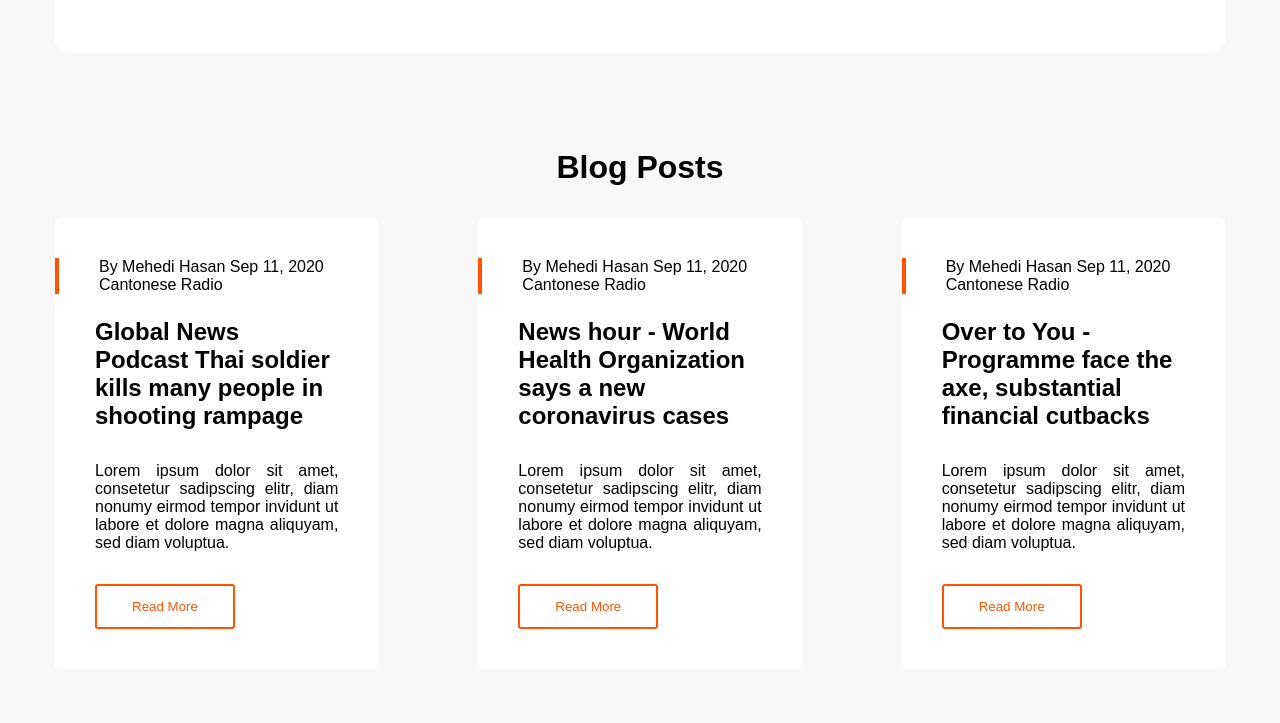
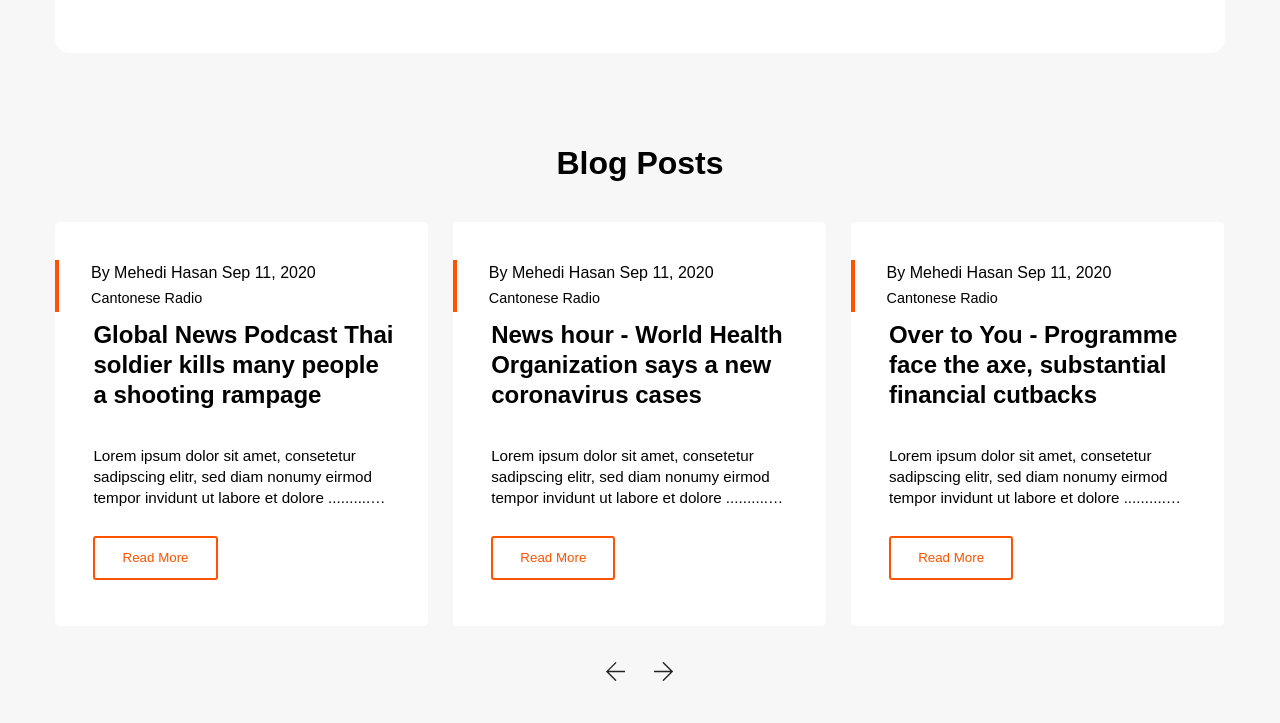
Before and after one commit to singhabhay188-josh/Ui-Assignment, a website: page index.html in a window 1280 px wide. Shown: the part 1082-1805 px from the top of the page. Drawn offline with Linux system fonts and the light colour scheme.

Commit message:
blog-post-box pixel perfected

```diff
--- a/index.html
+++ b/index.html
@@ -137,17 +137,17 @@
             <div class="blog-post-box__item">
               <div class="blog-post-box__author">
                 <p>By Mehedi Hasan Sep 11, 2020</p>
-                <p>Cantonese Radio</p>
+                <p class="blog-post-box__author__subname">Cantonese Radio</p>
               </div>
 
               <div class="blog-post-box__content">
                 <h2>
-                  Global News Podcast Thai soldier kills many people in shooting
+                  Global News Podcast Thai soldier kills many people <br/> a shooting
                   rampage
                 </h2>
                 <p>
-                  Lorem ipsum dolor sit amet, consetetur sadipscing elitr, diam
-                  nonumy eirmod tempor invidunt ut labore et dolore magna
+                  Lorem ipsum dolor sit amet, consetetur sadipscing elitr, sed diam
+                  nonumy eirmod tempor invidunt ut labore et dolore ..........
                   aliquyam, sed diam voluptua.
                 </p>
                 <button class="btn btn--secondary">Read More</button>
@@ -157,7 +157,7 @@
             <div class="blog-post-box__item">
               <div class="blog-post-box__author">
                 <p>By Mehedi Hasan Sep 11, 2020</p>
-                <p>Cantonese Radio</p>
+                <p class="blog-post-box__author__subname">Cantonese Radio</p>
               </div>
 
               <div class="blog-post-box__content">
@@ -166,8 +166,8 @@
                   cases
                 </h2>
                 <p>
-                  Lorem ipsum dolor sit amet, consetetur sadipscing elitr, diam
-                  nonumy eirmod tempor invidunt ut labore et dolore magna
+                  Lorem ipsum dolor sit amet, consetetur sadipscing elitr, sed diam
+                  nonumy eirmod tempor invidunt ut labore et dolore ..........
                   aliquyam, sed diam voluptua.
                 </p>
                 <button class="btn btn--secondary">Read More</button>
@@ -177,7 +177,7 @@
             <div class="blog-post-box__item">
               <div class="blog-post-box__author">
                 <p>By Mehedi Hasan Sep 11, 2020</p>
-                <p>Cantonese Radio</p>
+                <p class="blog-post-box__author__subname">Cantonese Radio</p>
               </div>
 
               <div class="blog-post-box__content">
@@ -186,13 +186,18 @@
                   cutbacks
                 </h2>
                 <p>
-                  Lorem ipsum dolor sit amet, consetetur sadipscing elitr, diam
-                  nonumy eirmod tempor invidunt ut labore et dolore magna
+                  Lorem ipsum dolor sit amet, consetetur sadipscing elitr, sed diam
+                  nonumy eirmod tempor invidunt ut labore et dolore ..........
                   aliquyam, sed diam voluptua.
                 </p>
                 <button class="btn btn--secondary">Read More</button>
               </div>
             </div>
+          </div>
+
+          <div class="blog-post-box__navigation">
+            <img src="./assets/arrow-left.png" alt="">
+            <img src="./assets/arrow-right.png" alt="">
           </div>
         </div>
       </main>
--- a/style.css
+++ b/style.css
@@ -168,7 +168,7 @@ ul {
   width: 100%;
   max-width: 1170px;
   margin: 0 auto;
-  padding: 2rem 0;
+  padding: 1.75rem 0;
 }
 
 .blog-post-box__heading {
@@ -178,38 +178,68 @@ ul {
 
 .blog-post-box__container {
   display: flex;
-  gap: 100px;
+  flex-wrap: wrap;
+  gap: 2.1%;
+  padding: 0.5rem 0;
 }
 
 .blog-post-box__item {
   background-color: white;
-  padding: 2.5rem 0;
+  width: 31.9%;
+  padding: 2.4rem 0;
   border-radius: 5px;
   display: flex;
   flex-direction: column;
-  gap: 1.5rem;
+  gap: 0.5rem;
 }
 
 .blog-post-box__author {
-  border-left: 4px solid #ff5300;
-  padding: 0 2.5rem;
+  border-left: 0.3rem solid #ff5300;
+  padding: 0 2rem;
+  line-height: 1.6rem;
+}
+
+.blog-post-box__author__name {
+  color: #ff5300;
+}
+
+.blog-post-box__author__subname {
+  font-size: 0.9rem;
 }
 
 .blog-post-box__content {
-  padding: 0 2.5rem;
+  padding: 0 1.5rem 0 2.4rem;
   display: flex;
   flex-direction: column;
-  gap: 2rem;
+  gap: 2.2rem;
+}
+
+.blog-post-box__content h2 {
+  line-height: 1.9rem;
 }
 
 .blog-post-box__content p {
-  text-align: justify;
-  max-lines: 3;
-  text-overflow: ellipsis;
+  /* padding-left: 0.3rem; */
+  padding-right: 0.4rem;
+  line-height: 1.3rem;
+  font-size: 0.95rem;
+  display: -webkit-box;
+  -webkit-line-clamp: 3;
+  -webkit-box-orient: vertical;
+  overflow: hidden;
 }
 
 .blog-post-box__content button {
   width: max-content;
+  transform: translateY(-0.5rem);
+  padding: 0.8rem 1.7rem;
+}
+
+.blog-post-box__navigation {
+  padding-top: 1.7rem;
+  display: flex;
+  justify-content: center;
+  gap: 1.7rem;
 }
 
 /* Footer */
```
